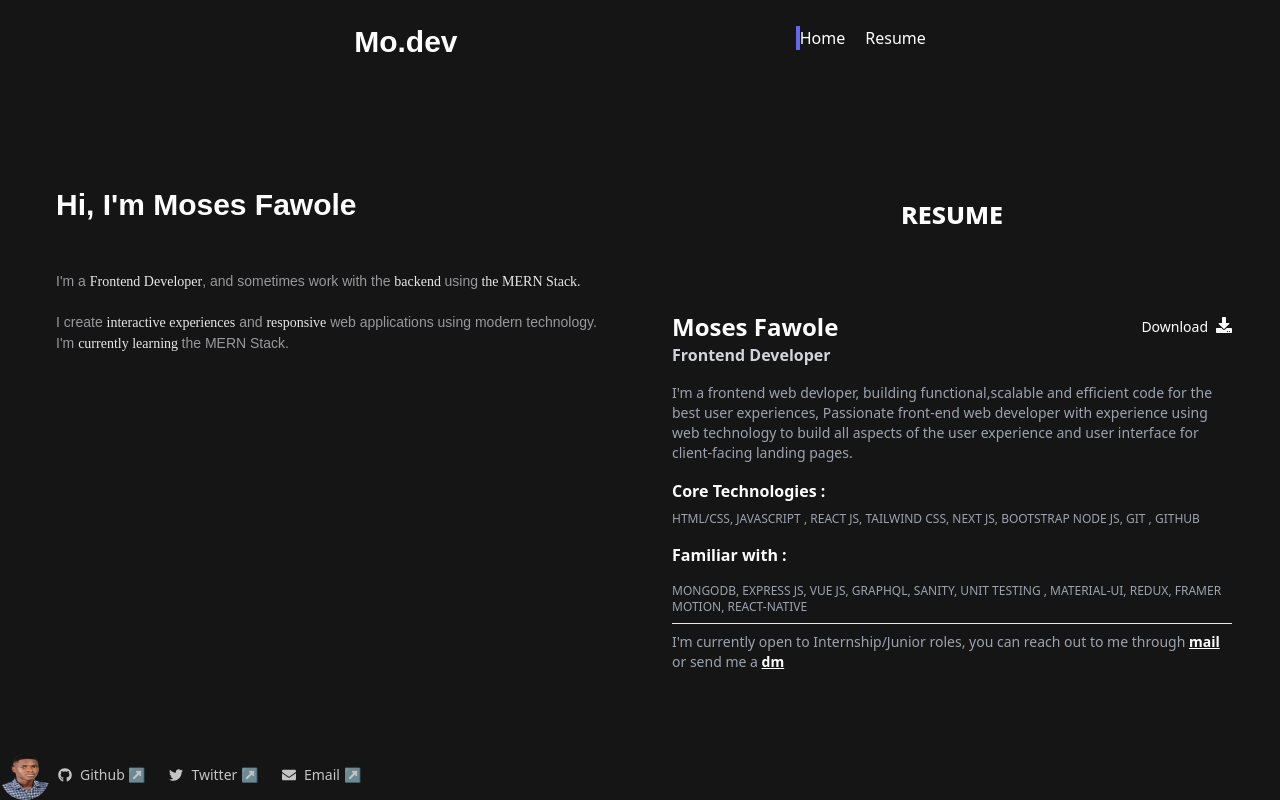
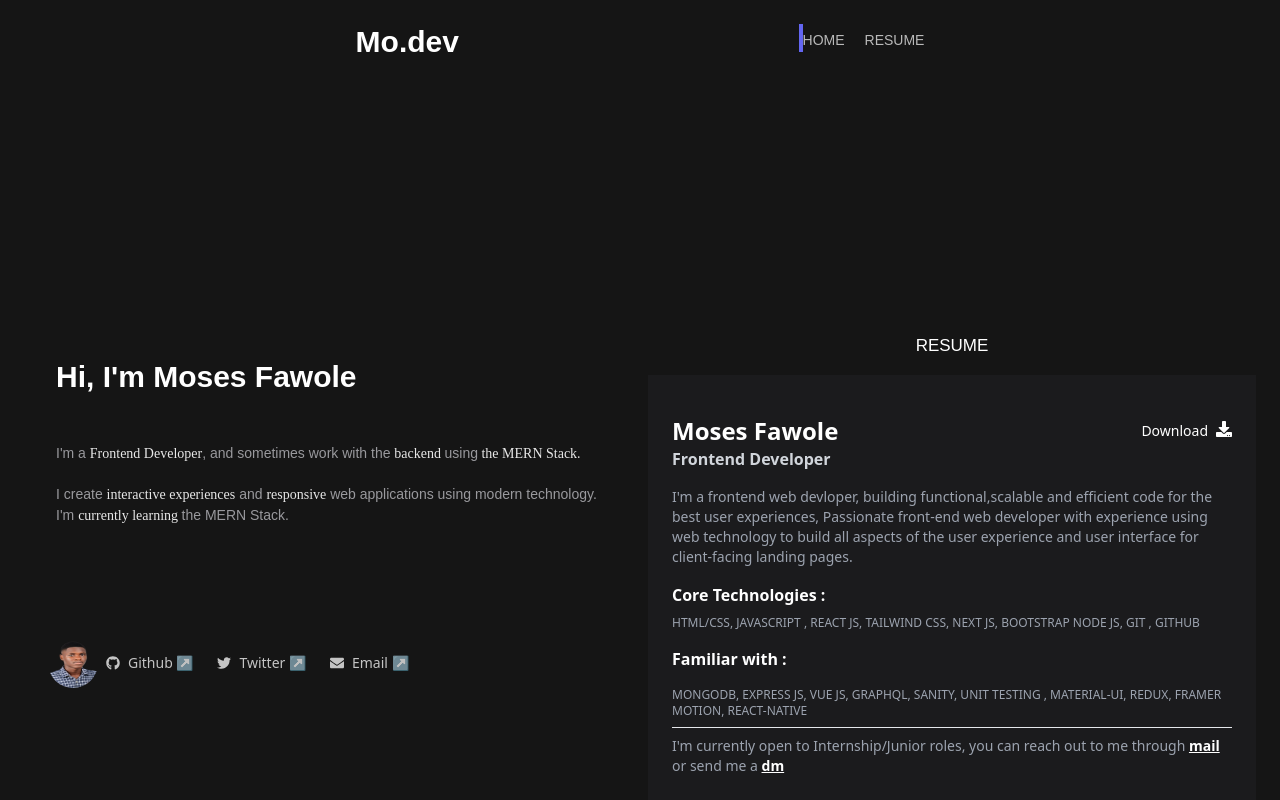
Before and after one commit to mosesfawole/portfolio, a React (Create React App) app: page /info in a window 1280 px wide. Built offline with nearby package versions, Linux system fonts and the light colour scheme.

Commit message:
major revamp to styles

```diff
--- a/src/App.js
+++ b/src/App.js
@@ -17,7 +17,9 @@ function App() {
           <Route path="/projects" element={<Projects />} />
           <Route path="*" element={<NotFound />} />
         </Routes>
-        <Footer />
+        <div className="md:hidden">
+          <Footer />
+        </div>
       </div>
     </>
   );
--- a/src/components/Footer.jsx
+++ b/src/components/Footer.jsx
@@ -10,7 +10,7 @@ import Avi from "../image/Banner.jpg";
 const Footer = () => {
   return (
     <>
-      <div className="hidden  text-white md:flex   ">
+      <div className="hidden md:p-8  text-white md:flex   ">
         <div className="">
           <img src={Avi} alt="" className="avatar" />
         </div>
--- a/src/components/Header.jsx
+++ b/src/components/Header.jsx
@@ -84,14 +84,19 @@ const Header = () => {
             initial={{ y: -250 }}
             animate={{ y: 0 }}
             transition={{ delay: 0.6, type: "string", stiffness: 500 }}
-            className="hidden space-x-6 md:flex "
+            className="hidden text-xl space-x-6 font-arima md:flex "
           >
-            <ul className=" text-white flex items-center space-x-5 ">
+            <ul className=" text-white flex items-center space-x-5  ">
               <motion.li
                 onClick={() => setActive(!active)}
                 className={active ? "border-l-4 border-indigo-500 " : "  "}
               >
-                <Link to="/">Home</Link>
+                <Link
+                  className="li opacity-70 hover:opacity-100 items-center"
+                  to="/"
+                >
+                  Home
+                </Link>
               </motion.li>
               <li
                 onClick={() => setActive(false)}
@@ -101,7 +106,9 @@ const Header = () => {
                     : "border-l-4 opacity:100 border-indigo-500"
                 }
               >
-                <Link to="/info">Resume</Link>
+                <Link className="li opacity-70 hover:opacity-100" to="/info">
+                  Resume
+                </Link>
               </li>{" "}
             </ul>
           </motion.div>
--- a/src/components/HeroText.jsx
+++ b/src/components/HeroText.jsx
@@ -28,7 +28,7 @@ const HeroText = () => {
       <div className="md:hidden flex  justify-center avi">
         <img src={Avi} alt="" className="shadow-md " />
       </div>
-      <div className=" flex hero-text flex-col text-sm text-center  md:px-0 md:text-start text-gray-400 ">
+      <div className=" flex hero-text flex-col text-sm text-center md:mt-10  md:px-0 md:text-start text-gray-400 ">
         <h1 className=" text-3xl text-white mb-2 ">Hi, I'm Moses Fawole</h1>
         <h2 className=" text-sm mb-3 md:mt-10  ">
           I'm a{" "}
--- a/src/components/Project.jsx
+++ b/src/components/Project.jsx
@@ -5,13 +5,13 @@ const Project = ({ details }) => {
   const containerVariants = {
     hidden: {
       opacity: 0,
-      x: "100vw",
+      y: "-100vh",
     },
     visible: {
       opacity: 1,
-      x: 0,
+      y: 0,
       transition: {
-        duration: 1,
+        duration: 0.2,
         type: "spring",
         stiffness: 100,
         when: "beforeChildren",
@@ -28,11 +28,11 @@ const Project = ({ details }) => {
     >
       <div className="box p-8   rounded-lg   text-white  shadow-lg ">
         <h3 className="text-2xl font-arima  font-semibold mb-2">{title}</h3>
-        <h4 className="uppercase tech font-mono font-semibold text-md mb-2 ">
+        <h4 className="uppercase tech font-mono font-semibold text-xs mb-2 ">
           {technology}
         </h4>
-        <p className="desc text-md text-gray-50   mb-2">{description}</p>
-        <div className="flex text-sm   ">
+        <p className="desc text-sm text-gray-50   mb-2">{description}</p>
+        <div className="flex text-xs  ">
           <span className="icon   text-gray-400 hover:text-white">
             <a
               title="Live preview"
--- a/src/components/Resume.jsx
+++ b/src/components/Resume.jsx
@@ -2,7 +2,7 @@ import { FaDownload } from "react-icons/fa";
 import resume from "../file/resume.pdf";
 const Resume = () => {
   return (
-    <div className="right grid resume p-4 md:py-10 md:px-6 ">
+    <div className=" grid resume p-4 md:py-10 md:px-6 ">
       <div className="flex justify-between ">
         <p className="text-2xl text-white font-semibold ">Moses Fawole</p>
 
--- /dev/null
+++ b/src/components/ScrollToTop.jsx
@@ -0,0 +1,12 @@
+import { useEffect } from "react";
+import { useLocation } from "react-router-dom";
+
+export default function ScrollToTop() {
+  const { pathname } = useLocation();
+
+  useEffect(() => {
+    window.scrollTo(0, 0);
+  }, [pathname]);
+
+  return null;
+}
--- a/src/index.css
+++ b/src/index.css
@@ -41,6 +41,7 @@ body::-webkit-scrollbar {
   font-family: "Raleway", sans-serif;
 }
 #projects {
+  width: 100vw;
 }
 .box {
   background: #1b1b1d;
@@ -94,7 +95,6 @@ body::-webkit-scrollbar {
   display: flex;
   flex-direction: column;
   justify-content: space-between;
-  overflow-x: hidden;
 }
 
 h1 {
@@ -122,6 +122,9 @@ h2 {
   overflow-y: hidden;
   transition: 0.5s;
 }
+.resume {
+  background: #1b1b1d;
+}
 .content {
   overflow: hidden;
   position: relative;
@@ -145,6 +148,10 @@ h2 {
 .menu-open {
   width: 100%;
   height: 100%;
+}
+.li {
+  transition: all 0.2s ease-in-out;
+  font-variant-caps: all-small-caps;
 }
 .button {
   background-color: #1b1b1d;
--- a/src/index.js
+++ b/src/index.js
@@ -4,10 +4,12 @@ import "./index.css";
 import App from "./App";
 import reportWebVitals from "./reportWebVitals";
 import { BrowserRouter as Router } from "react-router-dom";
+import ScrollToTop from "./components/ScrollToTop";
 const root = ReactDOM.createRoot(document.getElementById("root"));
 root.render(
   <React.StrictMode>
     <Router>
+      <ScrollToTop />
       <App />
     </Router>
   </React.StrictMode>
--- a/src/pages/Home.jsx
+++ b/src/pages/Home.jsx
@@ -70,15 +70,18 @@ const Home = () => {
           <motion.div
             initial="hidden "
             animate="visible"
-            className=" md:grid md:grid-cols-2"
+            className=" md:grid  md:grid-cols-2"
           >
             <div className="md:fixed md:w-1/2">
               <HeroText />
               <Explore />
+              <Footer />
             </div>
             <motion.div initial="hidden" animate="visible" className=" ">
-              <div className="hidden relative right md:grid ">
-                <p className="text-white">Projects</p>
+              <div className="hidden relative md:top-20 right md:grid ">
+                <p className="mb-4 font-arima uppercase text-center text-white">
+                  Projects
+                </p>
                 <div className="md:grid md:grid-cols-2 md:gap-4 ">
                   {projects.map((project, index) => (
                     <div key={index} className="">
--- a/src/pages/Info.jsx
+++ b/src/pages/Info.jsx
@@ -6,10 +6,6 @@ import { motion } from "framer-motion";
 import { Resume } from "../components";
 import { useEffect } from "react";
 const Info = () => {
-  useEffect(() => {
-      // 👇️ scroll to top on page load
-      window.scrollTo({top: 0, left: 0, behavior: 'smooth'});
-  });
   const containerVariants = {
     hidden: {
       y: "-100vh",
@@ -30,6 +26,7 @@ const Info = () => {
       <div className="grid md:grid-cols-2 p-4">
         <div className="hidden md:block">
           <HeroText />
+          <Footer />
         </div>
         <motion.div
           variants={containerVariants}
@@ -37,7 +34,7 @@ const Info = () => {
           animate="visible"
           className="p-2 md:relative md:top-10 "
         >
-          <p className="skills mb-10 text-center text-3xl font-semibold text-white">
+          <p className="mb-4 skills font-arima text-center text-2xl   text-white">
             Resume
           </p>
           <Resume />
--- a/src/pages/Projects.jsx
+++ b/src/pages/Projects.jsx
@@ -9,9 +9,6 @@ import HeroText from "../components/HeroText";
 const Projects = () => {
   let navigate = useNavigate();
   useEffect(() => {
-        // 👇️ scroll to top on page load
-        window.scrollTo({top: 0, left: 0, behavior: 'smooth'});
-
     if (window.screen.width > 768) {
       navigate("/");
     }
@@ -70,34 +67,11 @@ const Projects = () => {
     },
   ];
 
-  const containerVariants = {
-    hidden: {
-      opacity: 0,
-      x: "100vw",
-    },
-    visible: {
-      opacity: 1,
-      x: 0,
-      transition: {
-        duration: 1,
-        delay: 0.5,
-        type: "spring",
-        stiffness: 100,
-        when: "beforeChildren",
-        ease: "easeInOut",
-      },
-    },
-  };
   return (
-    <>
-      <div id="projects" className="md:hidden cursor-default items-center">
-        <motion.div
-          variants={containerVariants}
-          initial="hidden"
-          animate="visible"
-          className="right grid projects"
-        >
-          <p className="mb-10 skills text-center text-2xl   text-white">
+    <div className="">
+      <div id="projects" className=" cursor-default items-center">
+        <div className="right grid projects">
+          <p className="mb-10 skills font-arima text-center text-2xl   text-white">
             Projects
           </p>
 
@@ -108,7 +82,7 @@ const Projects = () => {
               </div>
             ))}
           </div>
-        </motion.div>
+        </div>
 
         <div className="flex justify-evenly  md:hidden mt-6 mb-4">
           <div className="buttons  ">
@@ -128,7 +102,7 @@ const Projects = () => {
           </div>
         </div>
       </div>
-    </>
+    </div>
   );
 };
 
```
Also changed, not shown: 1 other file (tests, documents, lock files or other folders).
